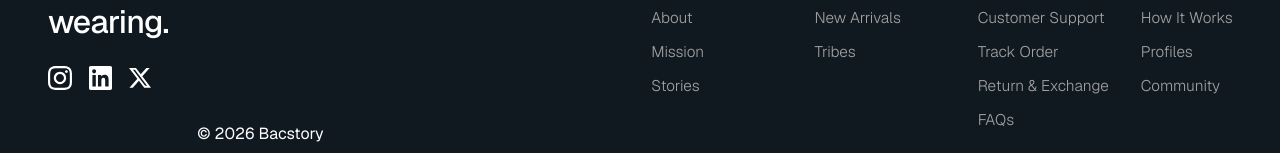
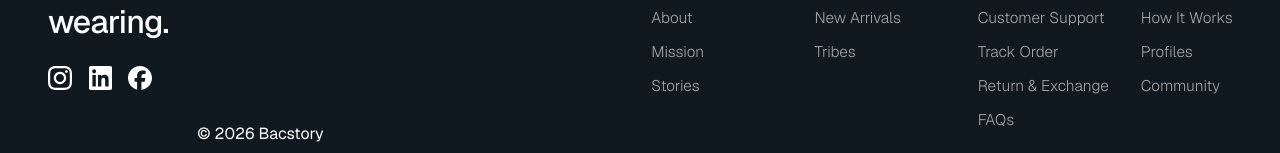
Before and after one commit to amarvermaakoode/backstory_web, a Next.js app in the folder frontend/: page / in a window 1280 px wide. Shown: the part 3418-3571 px from the top of the page. Built offline with nearby package versions, Linux system fonts and the light colour scheme; no server answers.

Commit message:
social links

```diff
--- a/frontend/src/components/layout/Footer.jsx
+++ b/frontend/src/components/layout/Footer.jsx
@@ -43,7 +43,7 @@ export default function Footer() {
                             </h2>
                             {/* Social Icons */}
                             <div className="flex items-center gap-4">
-                                <a href="#instagram" className="hover:opacity-80 transition-opacity cursor-pointer" aria-label="Instagram">
+                                <a href="https://www.instagram.com/bacstory_fashion?igsh=bHEwMjNqaG9yNTc2" className="hover:opacity-80 transition-opacity cursor-pointer" aria-label="Instagram" target="_blank" rel="noopener noreferrer">
                                     <Image
                                         src="/images/landing-page/instagram.svg"
                                         alt=""
@@ -53,7 +53,7 @@ export default function Footer() {
                                         className="h-6 w-6 object-contain"
                                     />
                                 </a>
-                                <a href="#linkedin" className="hover:opacity-80 transition-opacity cursor-pointer" aria-label="LinkedIn">
+                                <a href="https://www.linkedin.com/in/bacstory-fashion-73b12b42b/" className="hover:opacity-80 transition-opacity cursor-pointer" aria-label="LinkedIn" target="_blank" rel="noopener noreferrer">
                                     <Image
                                         src="/images/landing-page/linkedin.svg"
                                         alt=""
@@ -63,9 +63,9 @@ export default function Footer() {
                                         className="h-6 w-6 object-contain"
                                     />
                                 </a>
-                                <a href="#twitter" className="hover:opacity-80 transition-opacity cursor-pointer" aria-label="X (Twitter)">
+                                <a href="https://www.facebook.com/share/17uEK9Fxkb/" className="hover:opacity-80 transition-opacity cursor-pointer" aria-label="Facebook" target="_blank" rel="noopener noreferrer">
                                     <Image
-                                        src="/images/landing-page/twitter.svg"
+                                        src="/images/icons/facebook.svg"
                                         alt=""
                                         aria-hidden="true"
                                         width={24}
```
